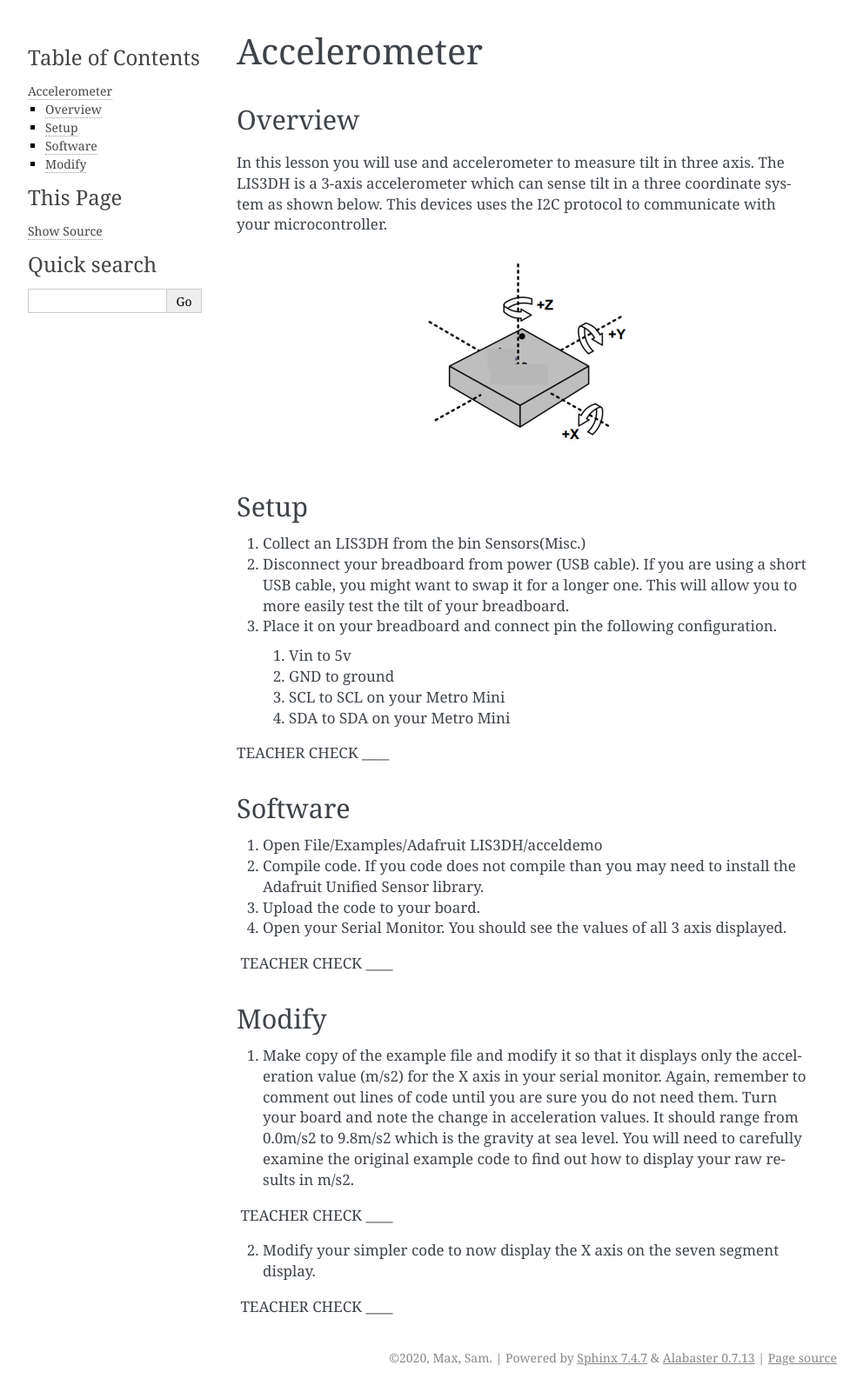
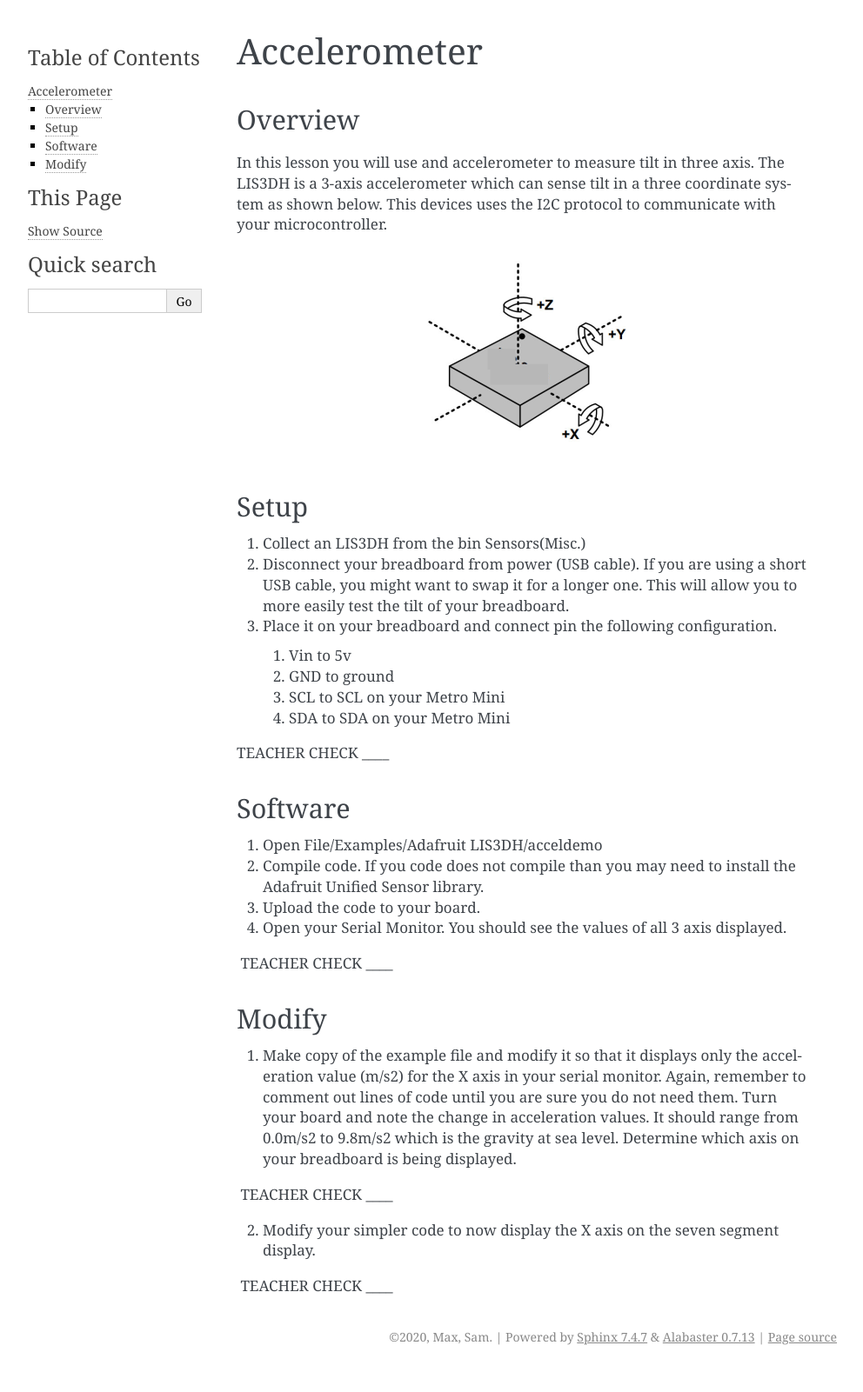
Before and after one commit to maxtkc/mvths-wiki, a Sphinx documentation site: the page built from docs/036-accelerometer.rst, in a window 1280 px wide. Shown: the whole page at 87% size, without its empty margins (148-1140 px from the left). Built offline with Sphinx 7.4.7, drawn with Linux system fonts in a browser that asks for light colours; pages that are not in the unit, such as notebooks, are missing from menus; after the commit the page ends 1577 px from its top, so only the background shows below that.

Commit message:
Update 036-accelerometer.rst

```diff
--- a/docs/036-accelerometer.rst
+++ b/docs/036-accelerometer.rst
@@ -42,12 +42,10 @@ Software
 Modify
 ------
 
-1. Make copy of the example file and modify it so that it displays only
-   the acceleration value (m/s2) for the X axis in your serial monitor. Again, remember to comment out lines of code until you are sure you do not need them.
-   Turn your board and note the change in
-   acceleration values. It should range from 0.0m/s2 to 9.8m/s2 which is the gravity at sea level.
-   You will need to carefully examine the original example code to find
-   out how to display your raw results in m/s2.
+1. Make copy of the example file and modify it so that it displays only the acceleration value (m/s2) for the X axis in your serial monitor.
+   Again, remember to comment out lines of code until you are sure you do not need them. Turn your board and note the change in
+   acceleration values. It should range from 0.0m/s2 to 9.8m/s2 which is the gravity at sea level. Determine which axis on your breadboard is being displayed.
+
 
  TEACHER CHECK \_\_\_\_
 
```
